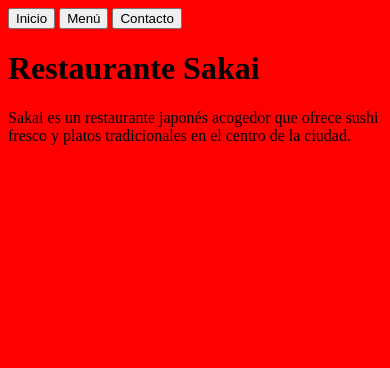
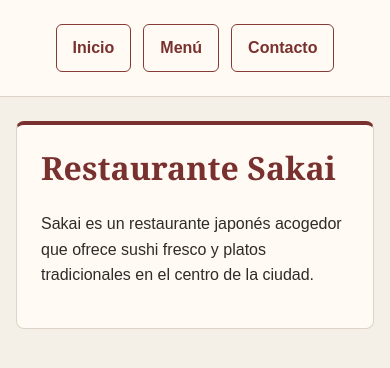
Before and after one commit to s9code/restaurante, a website built with webpack: page src/template.html in a window 390 px wide. Built offline with nearby package versions, Linux system fonts and the light colour scheme.

Commit message:
style: añade estilos básicos al restaurante

```diff
--- a/src/style.css
+++ b/src/style.css
@@ -1,3 +1,119 @@
+/* Base compartida por las tres vistas. */
+* {
+    box-sizing: border-box;
+}
+
 body {
-    background-color: red;
+    margin: 0;
+    min-height: 100vh;
+    background-color: #f5f0e7;
+    color: #302b28;
+    font-family: Arial, sans-serif;
+    line-height: 1.6;
 }
+
+header {
+    padding: 24px 16px;
+    background-color: #fffaf3;
+    border-bottom: 1px solid #ddd3c6;
+}
+
+nav {
+    display: flex;
+    justify-content: center;
+    flex-wrap: wrap;
+    gap: 12px;
+}
+
+nav button {
+    padding: 10px 22px;
+    border: 1px solid #853a36;
+    border-radius: 6px;
+    background-color: transparent;
+    color: #78312e;
+    font: inherit;
+    font-weight: bold;
+    cursor: pointer;
+}
+
+nav button:hover {
+    background-color: #78312e;
+    color: #fffaf3;
+}
+
+button:focus-visible,
+a:focus-visible {
+    outline: 3px solid #78312e;
+    outline-offset: 4px;
+}
+
+/* El ancho máximo mantiene cómodas las líneas de texto. */
+#content {
+    width: calc(100% - 32px);
+    max-width: 760px;
+    margin: 40px auto;
+    padding: 40px;
+    border: 1px solid #ddd3c6;
+    border-top: 4px solid #78312e;
+    border-radius: 8px;
+    background-color: #fffaf3;
+}
+
+h1,
+h2 {
+    font-family: Georgia, serif;
+    line-height: 1.2;
+}
+
+h1 {
+    margin: 0 0 24px;
+    color: #78312e;
+    font-size: 2.5rem;
+}
+
+h2 {
+    margin: 0 0 8px;
+    font-size: 1.5rem;
+}
+
+p {
+    margin: 0 0 16px;
+}
+
+a {
+    color: #78312e;
+    text-underline-offset: 3px;
+    overflow-wrap: anywhere;
+}
+
+#content > a {
+    display: inline-block;
+    margin-bottom: 16px;
+}
+
+/* Cada div directo de la carta agrupa un plato; su último párrafo es el precio. */
+#content > div {
+    padding: 24px 0;
+    border-top: 1px solid #ddd3c6;
+}
+
+#content > div > p:last-child {
+    margin-bottom: 0;
+    color: #78312e;
+    font-weight: bold;
+}
+
+@media (max-width: 480px) {
+    #content {
+        margin: 24px auto;
+        padding: 24px;
+    }
+
+    h1 {
+        font-size: 2rem;
+    }
+
+    nav button {
+        padding: 10px 16px;
+    }
+}
```
